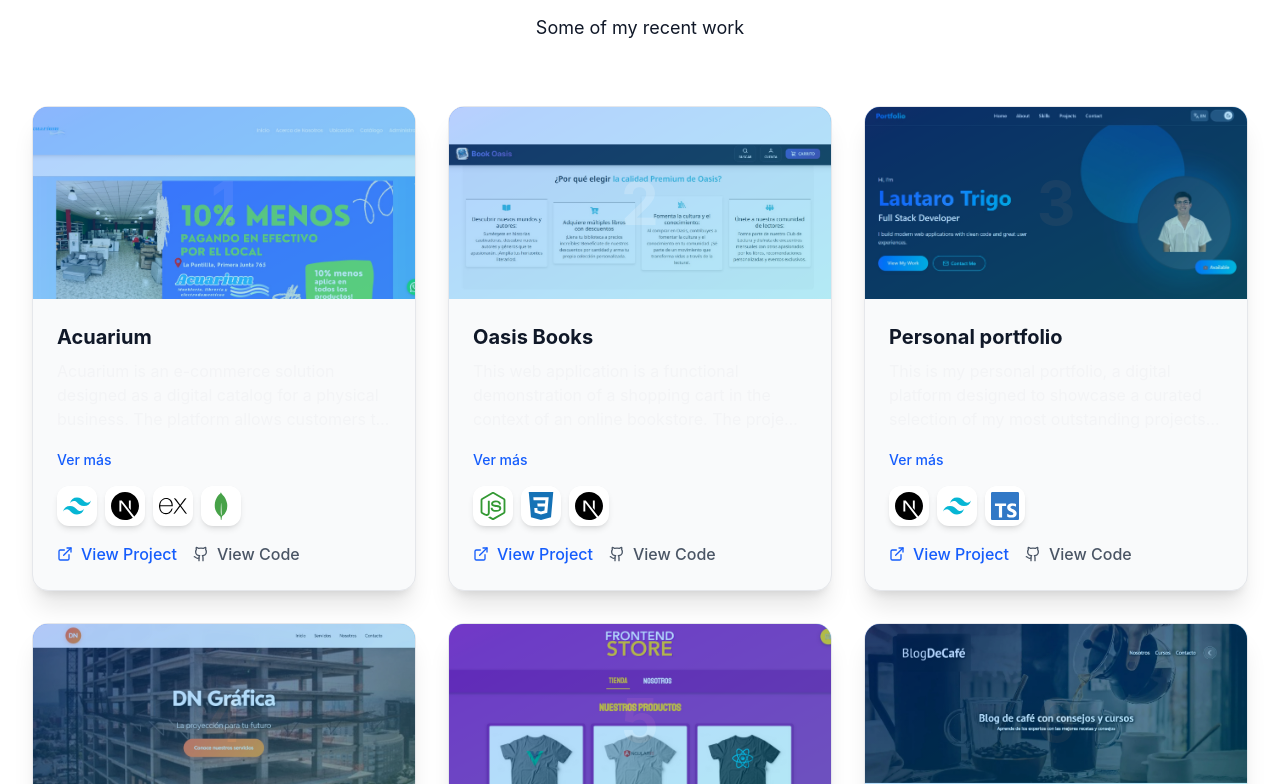
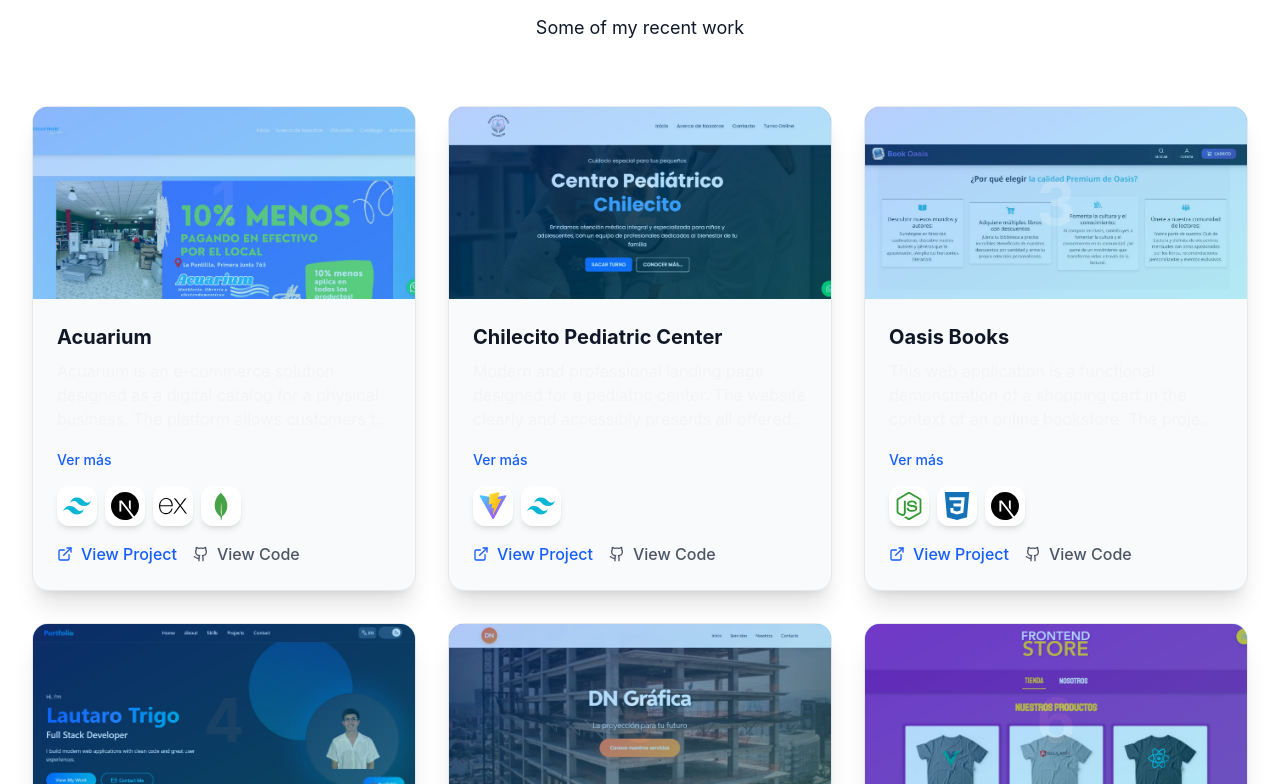
Before and after one commit to LeTrigo/Portfolio, a Next.js app: page / in a window 1280 px wide. Shown: the part 2116-2900 px from the top of the page. Built offline with nearby package versions, Linux system fonts and the light colour scheme.

Commit message:
Se agregó un proyecto nuevo y también speed insights

```diff
--- a/package.json
+++ b/package.json
@@ -10,6 +10,7 @@
   },
   "dependencies": {
     "@vercel/analytics": "^1.6.1",
+    "@vercel/speed-insights": "^1.3.1",
     "framer-motion": "^11.13.5",
     "lucide-react": "^0.468.0",
     "next": "16.0.7",
@@ -27,6 +28,7 @@
     "@types/react": "^19",
     "@types/react-dom": "^19",
     "@types/react-slick": "^0.23.13",
+    "baseline-browser-mapping": "^2.9.19",
     "eslint": "^9",
     "eslint-config-next": "16.0.7",
     "tailwindcss": "^4",
--- a/src/app/layout.tsx
+++ b/src/app/layout.tsx
@@ -3,6 +3,7 @@ import "./globals.css";
 import { ThemeProvider } from "@/components/ThemeProvider";
 import { LanguageProvider } from "@/context/LanguageContext";
 import { Analytics } from "@vercel/analytics/react";
+import { SpeedInsights } from "@vercel/speed-insights/next";
 
 export const metadata: Metadata = {
   title: "Lautaro Trigo | Full Stack Developer",
@@ -27,6 +28,7 @@ export default function RootLayout({
           <LanguageProvider>{children}</LanguageProvider>
         </ThemeProvider>
         <Analytics />
+        <SpeedInsights />
       </body>
     </html>
   );
--- a/src/data/projects.json
+++ b/src/data/projects.json
@@ -17,6 +17,21 @@
   {
     "id": 2,
     "title": {
+      "en": "Chilecito Pediatric Center",
+      "es": "Centro Pediátrico Chilecito"
+    },
+    "description": {
+      "en": "Modern and professional landing page designed for a pediatric center. The website clearly and accessibly presents all offered medical services, detailed institutional information, and a list of accepted health insurance plans. The design focuses on conveying trust and warmth, using a clean and responsive interface that facilitates navigation for parents and patients, ensuring quick access to vital information.",
+      "es": "Landing page moderna y profesional diseñada para un centro pediátrico. El sitio web presenta de manera clara y accesible todos los servicios médicos ofrecidos, información institucional detallada y el listado de obras sociales aceptadas. El diseño se centra en transmitir confianza y calidez, utilizando una interfaz limpia y responsiva que facilita la navegación para los padres y pacientes, asegurando un acceso rápido a la información vital."
+    },
+    "image": "/img/centro-pediatrico.jpg",
+    "technologies": ["vite", "tailwind"],
+    "liveUrl": "https://centropediatricochilecito.com.ar/",
+    "githubUrl": "/private-code"
+  },
+  {
+    "id": 3,
+    "title": {
       "en": "Oasis Books",
       "es": "Libros Oasis"
     },
@@ -30,7 +45,7 @@
     "githubUrl": "https://github.com/LeTrigo/Oasis-Books"
   },
   {
-    "id": 3,
+    "id": 4,
     "title": {
       "en": "Personal portfolio",
       "es": "Portfolio personal"
@@ -46,7 +61,7 @@
   },
 
   {
-    "id": 4,
+    "id": 5,
     "title": {
       "en": "DN Graphic",
       "es": "DN Gráfica"
@@ -61,7 +76,7 @@
     "githubUrl": "https://github.com/LeTrigo/DN-Grafica"
   },
   {
-    "id": 5,
+    "id": 6,
     "title": {
       "en": "Frontend Store",
       "es": "Frontend Store"
@@ -76,7 +91,7 @@
     "githubUrl": "https://github.com/LeTrigo/Clothe-Store"
   },
   {
-    "id": 6,
+    "id": 7,
     "title": {
       "en": "Cafe Blog",
       "es": "Blog del café"
@@ -92,7 +107,7 @@
   },
 
   {
-    "id": 7,
+    "id": 8,
     "title": {
       "en": "Book Searcher",
       "es": "Buscador de libros"
```
Also changed, not shown: public/img/centro-pediatrico.jpg (added), 1 other file (tests, documents, lock files or other folders).
